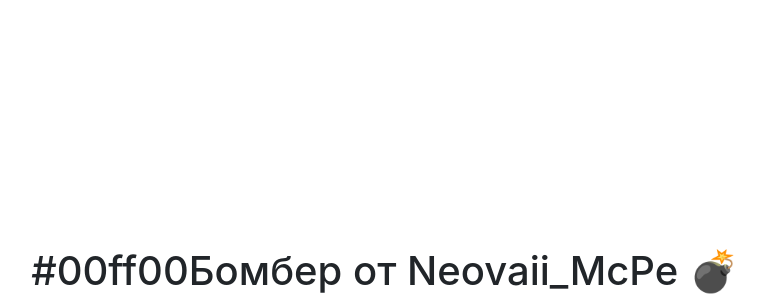
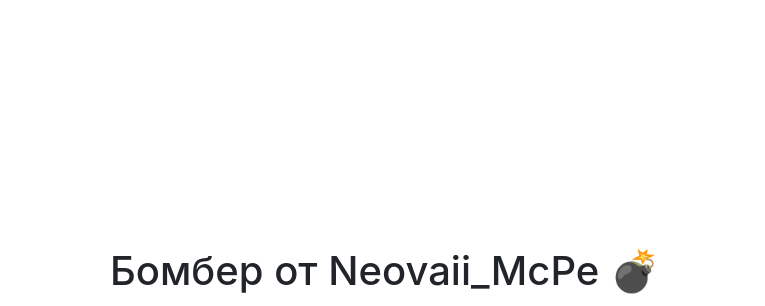
Before and after one commit to Neovaii-McPe/BoMb3r, a Flask app: template templates/index.html in a window 1280 px wide. Shown: the top 306 px of the page, without its empty margins (255-1020 px from the left). Run offline with Flask 2, Linux system fonts and the light colour scheme; the template is opened without the code that fills it, so the values that code supplies are empty; some libraries are stand-ins or nearby versions.

Commit message:
Update index.html

```diff
--- a/templates/index.html
+++ b/templates/index.html
@@ -9,13 +9,13 @@
     <link href="/static/intlTelInput.min.css" rel="stylesheet">
     <title>Бомбер от Neovaii_McPe 💣</title>
 </head>
-<body>
+<body background=#00ff00;>
 <div id="block-ui">
     <div id="loader"></div>
 </div>
-
+ <background-color: #00ff00;
 <div id="main">
-    <h1 class="no-select">#00ff00Бомбер от Neovaii_McPe 💣</h1>
+    <h1 class="no-select">Бомбер от Neovaii_McPe 💣</h1>
     <p class="lead" id="sms">Доступно SMS-сервисов: <span
             class="badge badge-pill badge-primary no-select">{{sms}}</span></p>
     <form action="/sms" id="phone-form" method="post">
```
